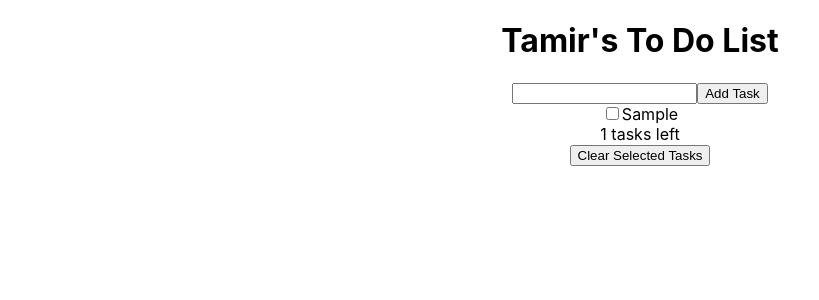
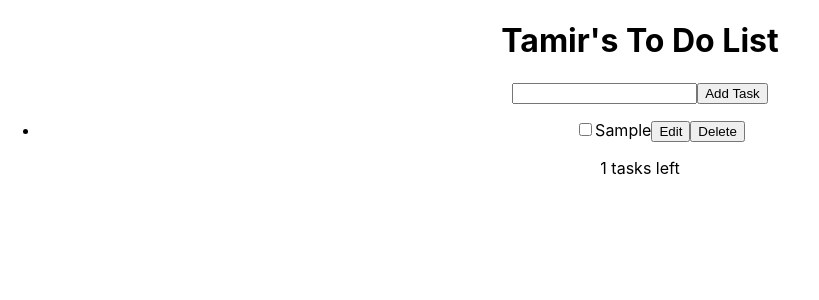
Before and after one commit to tamirgold95/firstapp, a React (Create React App) app: page / in a window 1280 px wide. Both pictures are taken after typing "Sample" into the empty fields and a click on the button "Add Task". Shown: the top 300 px of the page, without its empty margins (0-819 px from the left). Built offline with nearby package versions, Linux system fonts and the light colour scheme.

Commit message:
TaskList component

```diff
--- a/src/App.js
+++ b/src/App.js
@@ -2,66 +2,69 @@ import logo from "./logo.svg";
 import "./App.css";
 import { useState } from "react";
 import Input from "./components/Input";
-import Div from "./components/Div";
+import TaskList from "./components/TaskList";
 
 function App() {
   const [userName, setUserName] = useState("Tamir");
   const [inputValue, setInputValue] = useState("");
-  const [counter, Setcounter] = useState(0);
   const [tasks, setTasks] = useState([]);
-  const [checkedTask, setCheckesTask] = useState([]);
 
   const onInputChange = (value) => {
     setInputValue(value);
   };
 
-  const onAddTaskClick = () => {
+  const inputValidation = () => {
+    let valid = true;
     if (inputValue === "") {
       alert("Please insert some task");
+      valid = false;
+    }
+
+    tasks.forEach((task) => {
+      if (task.discreption == inputValue) {
+        alert("You already added that task.");
+        setInputValue("");
+        valid = false;
+        return;
+      }
+    });
+    return valid;
+  };
+
+  const onAddTaskClick = () => {
+    if (inputValidation() === false) {
       return;
     }
-    for (let task of tasks) {
-      if (task == inputValue) {
-        alert("You already added that task.");
-        setInputValue("");
-        return;
-      }
-    }
+    const taskId = tasks.length + 1;
     setTasks(
-      (tasks) => [...tasks, [inputValue]]
+      (tasks) => [...tasks, { id: taskId, discreption: inputValue }]
       // return tasks
     );
-    console.log(tasks);
+    // console.log(tasks);
     setInputValue("");
-    Setcounter(counter + 1);
   };
 
-  const onClickRemove = () => {
+  const onClickRemove = (taskId) => {
     //console.log(tasks);
     //console.log(checkedTask);
-    setTasks(
-      tasks.filter(function (task) {
-        return !checkedTask.some(function (checkedTask) {
-          return task[0] === checkedTask;
-        });
-      })
-    );
-    Setcounter(counter - checkedTask.length);
-    setCheckesTask([]);
+    setTasks(tasks.filter((t) => t.id !== taskId));
   };
+
+  const onClickEdit = (taskId) => {};
 
   return (
     <div className="App">
       <h1>{userName}'s To Do List</h1>
       <Input onInputChange={onInputChange} value={inputValue} />
       <button onClick={onAddTaskClick}>Add Task</button>
-      <Div
-        tasks={tasks}
-        checkedTask={checkedTask}
-        setCheckesTask={setCheckesTask}
-        counter={counter}
-      />
-      <button onClick={onClickRemove}>Clear Selected Tasks</button>
+      <ul>
+        <TaskList
+          listOfTasks={tasks}
+          onClickDelete={onClickRemove}
+          onClickEdit={onClickEdit}
+        />
+      </ul>
+      <label>{tasks.length} tasks left</label>
     </div>
   );
 }
--- a/src/components/Div.jsx
+++ /dev/null
@@ -1,25 +0,0 @@
-const Div = ({ tasks ,checkedTask,setCheckesTask,counter}) => {
-    const handlerCheckedList = (event) => {
-        let updatedList = [...checkedTask];
-        if (event.target.checked) {
-         updatedList = [...checkedTask, event.target.value];
-        } else {
-          updatedList.splice(checkedTask.indexOf(event.target.value), 1);
-        }
-        setCheckesTask(updatedList);
-      }
-
-    return <div>
-    {
-      tasks.map((item, index) => (
-        <div key={index}>
-          <input value={item} type="checkbox" onChange={handlerCheckedList}/>
-          <span>{item}</span>
-        </div>
-      ))
-        }
-        <label>{counter} tasks left</label>
-  </div>
-}
-
-export default Div;
--- /dev/null
+++ b/src/components/TaskList.jsx
@@ -0,0 +1,26 @@
+import { useState } from "react";
+
+const TaskList = (props) => {
+  //use Effect for the rescue ?? No!
+  return (
+    <div>
+      {props.listOfTasks.map((task) => {
+        return (
+          <li key={task.id}>
+            <label>
+              <input type="checkbox"></input>
+              {task.discreption}
+              <button>Edit</button>
+              {/* don't forget to use () => for on event !! */}
+              <button onClick={() => props.onClickDelete(task.id)}>
+                Delete
+              </button>
+            </label>
+          </li>
+        );
+      })}
+    </div>
+  );
+};
+
+export default TaskList;
```
Also changed, not shown: src/components/Input.jsx (+8 -8 lines).
